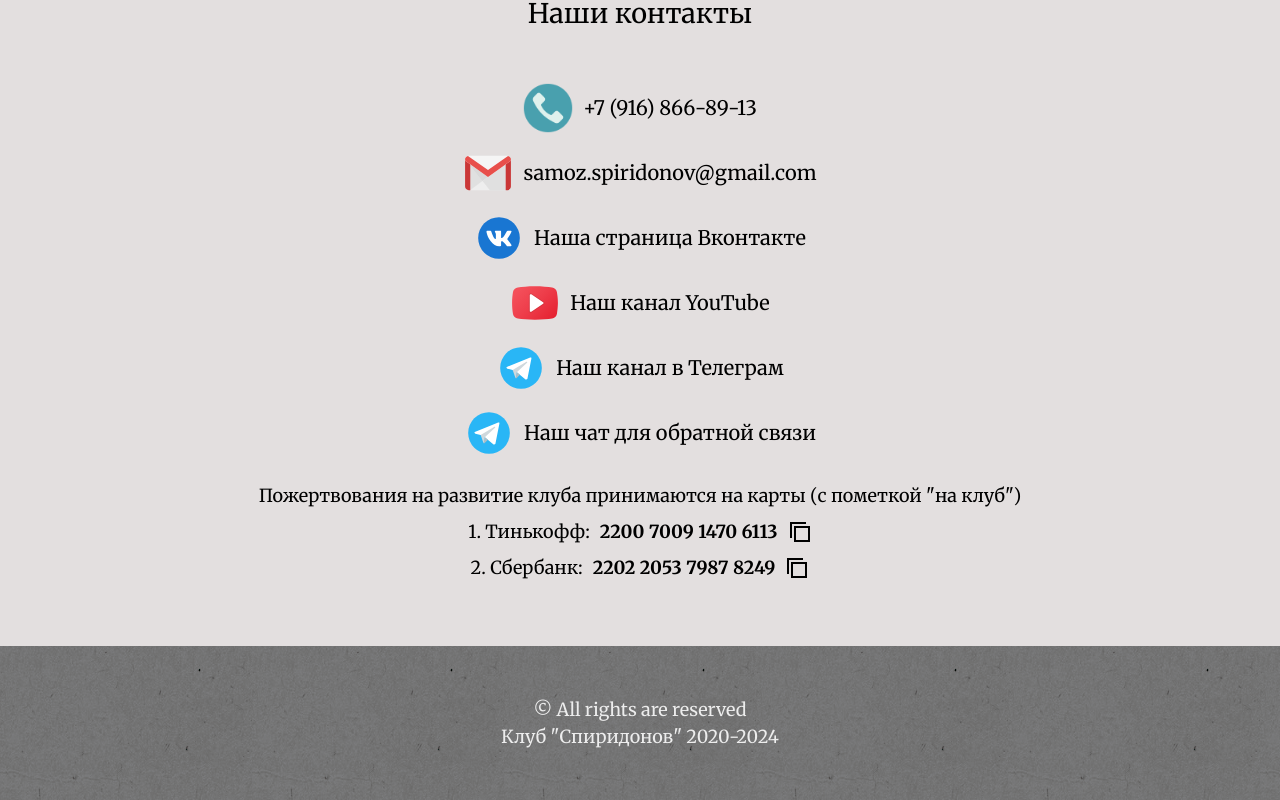
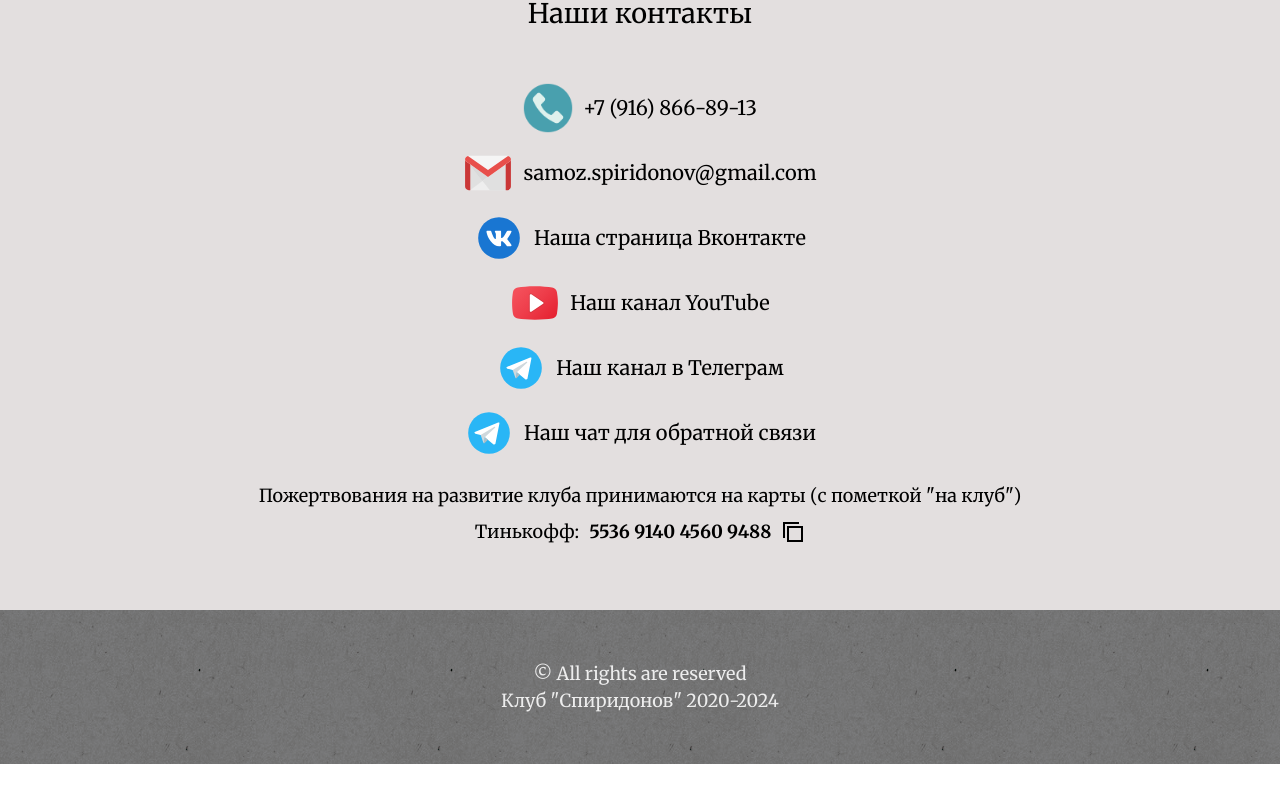
Before and after one commit to akr7777/viktor_site_react, a React (Vite) app: page / in a window 1280 px wide. Shown: the part 7417-8217 px from the top of the page. After the commit the page ends 8181 px from the top, so only its background shows below. Built offline with nearby package versions, Linux system fonts and the light colour scheme; a web font is replaced by a local one.

Commit message:
contact changed

```diff
--- a/src/chapters/chapter6_contacts/chapter6-contacts.tsx
+++ b/src/chapters/chapter6_contacts/chapter6-contacts.tsx
@@ -142,18 +142,9 @@ const ChapterSix_Contacts = () => {
         </div>
 
         <div className='contacts-donations-line'>
-          <label>1. Тинькофф:</label>
-          <b>2200 7009 1470 6113</b>
-          <CopyToClipboard text={'2200 7009 1470 6113'} onCopy={onCopyText}>
-            <img alt='' src={copyIcon} />
-          </CopyToClipboard>
-        </div>
-
-        <div className='contacts-donations-line'>
-          <label>2. Сбербанк:</label>
-          <b>2202 2053 7987 8249</b>
-
-          <CopyToClipboard text={'2202 2053 7987 8249'} onCopy={onCopyText}>
+          <label>Тинькофф:</label>
+          <b>5536 9140 4560 9488</b>
+          <CopyToClipboard text={'5536914045609488'} onCopy={onCopyText}>
             <img alt='' src={copyIcon} />
           </CopyToClipboard>
         </div>
```
